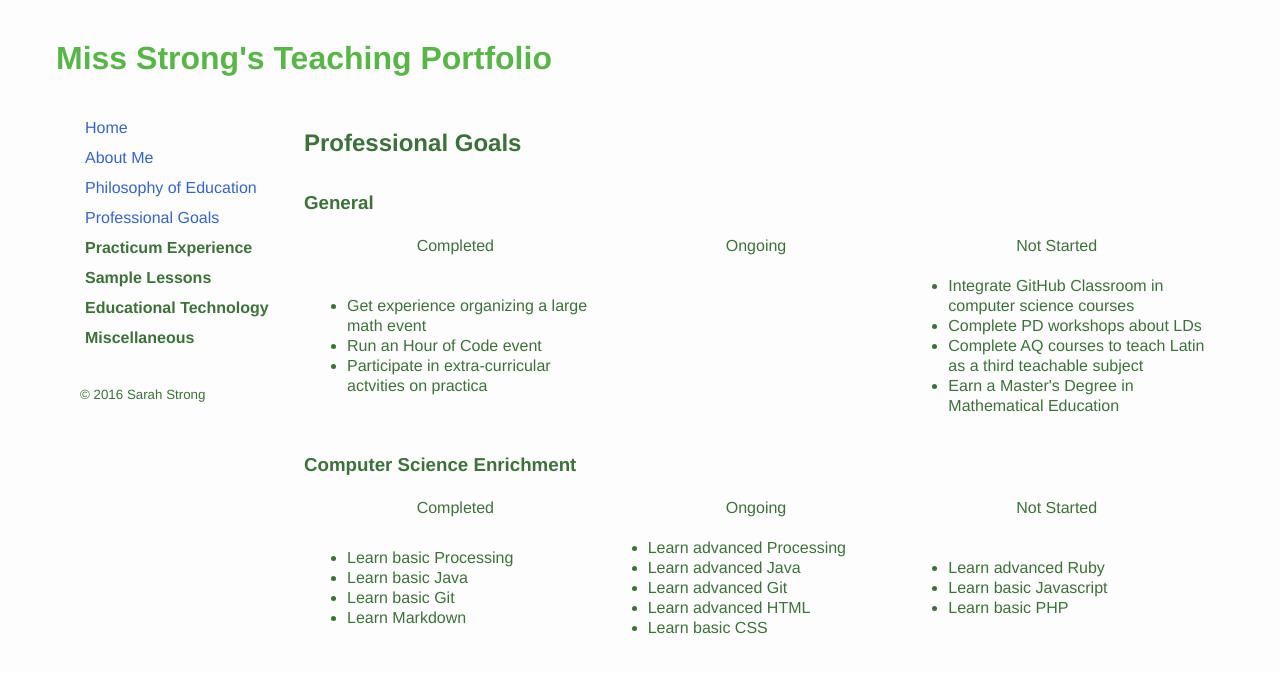
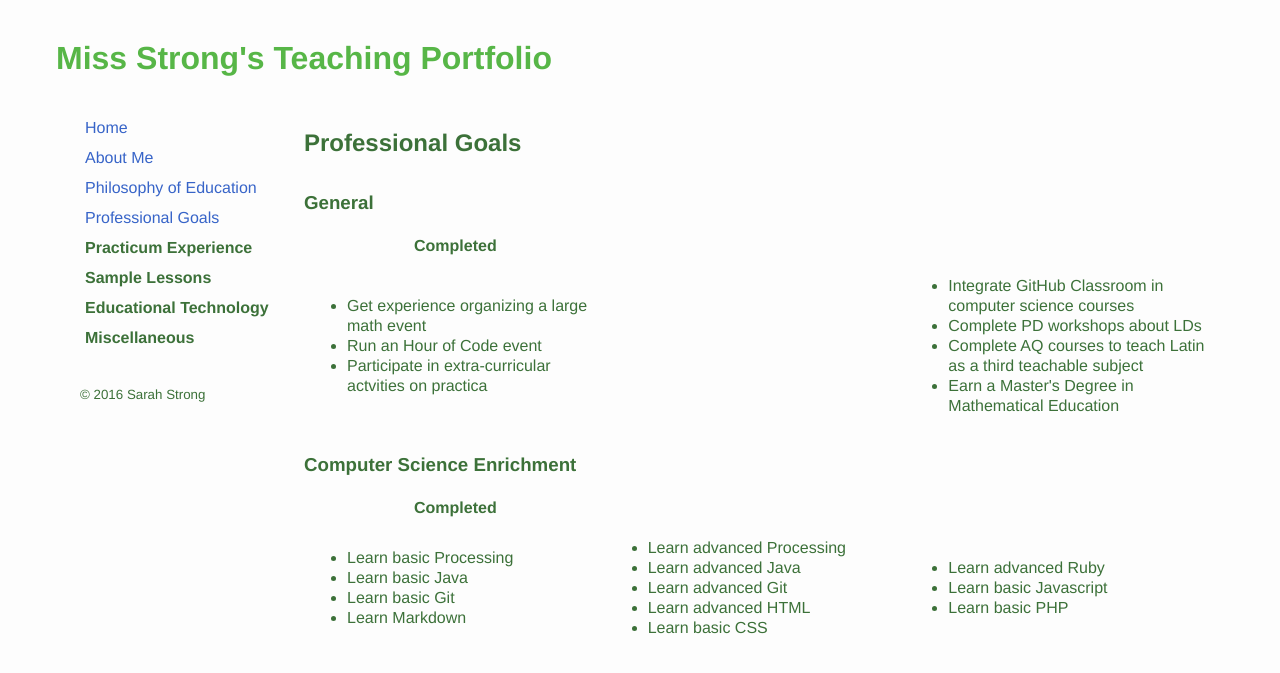
Before and after one commit to sarahstrong314/sarahstrong.ca, a Jekyll site: the page built from professional-goals.html, in a window 1280 px wide. Shown: the top 673 px of the page. Built offline with Jekyll 4.4.1, drawn with Linux system fonts in a browser that asks for light colours; nearby versions of some CDN libraries; library files that are not in the unit come from our copies; Markdown is read by kramdown in place of the engine named in the settings.

Commit message:
Formatted table in professional goals section

```diff
--- a/professional-goals.html
+++ b/professional-goals.html
@@ -15,9 +15,9 @@
 
     <table style="width:100%">
       <tr>
-        <td align="center">Completed</td>
-        <td align="center">Ongoing</td>
-        <td align="center">Not Started</td>
+        <td align="center"><strong>Completed</strong></td>
+        <td align="center"><strongOngoing</strong></td>
+        <td align="center"><strongNot Started</strong></td>
       </tr>
       <tr>
         <td align="left">
@@ -48,9 +48,9 @@
 
     <table style="width:100%">
       <tr>
-        <td align="center">Completed</td>
-        <td align="center">Ongoing</td>
-        <td align="center">Not Started</td>
+        <td align="center"><strong>Completed</strong></td>
+        <td align="center"><strongOngoing</strong></td>
+        <td align="center"><strongNot Started</strong></td>
       </tr>
       <tr>
         <td align="left">
```
